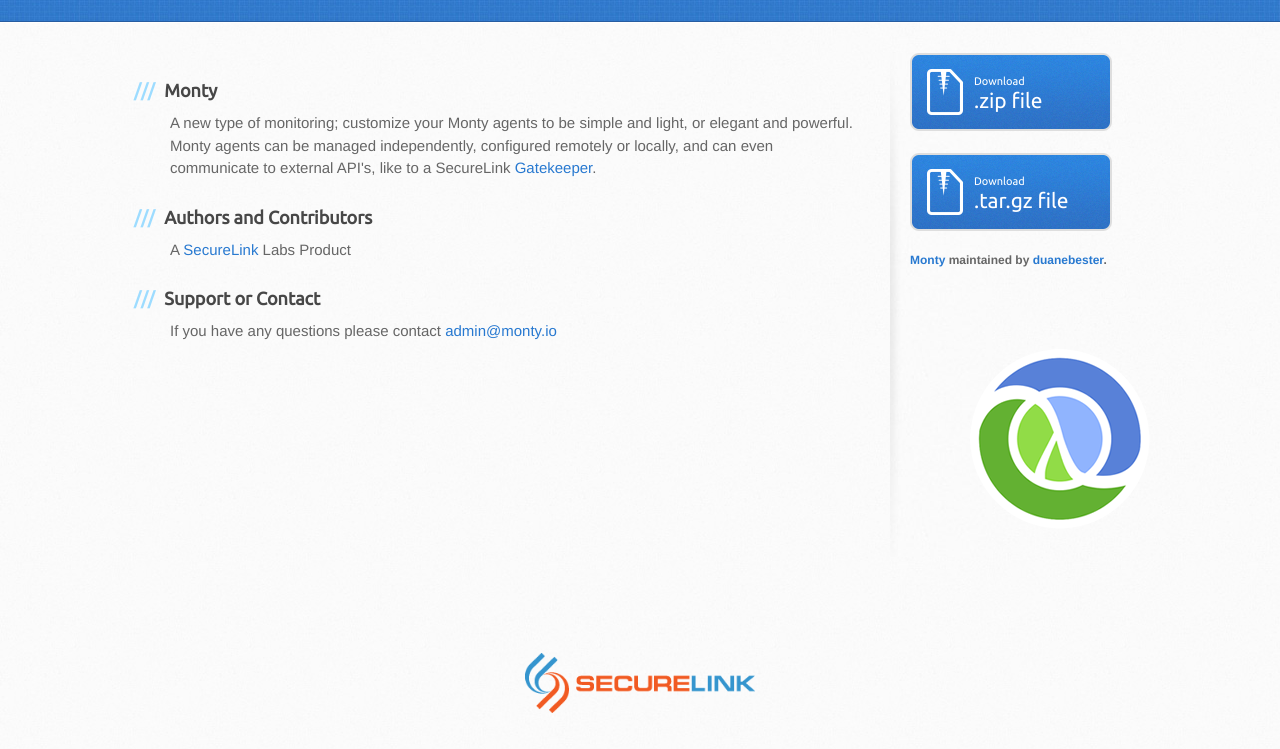
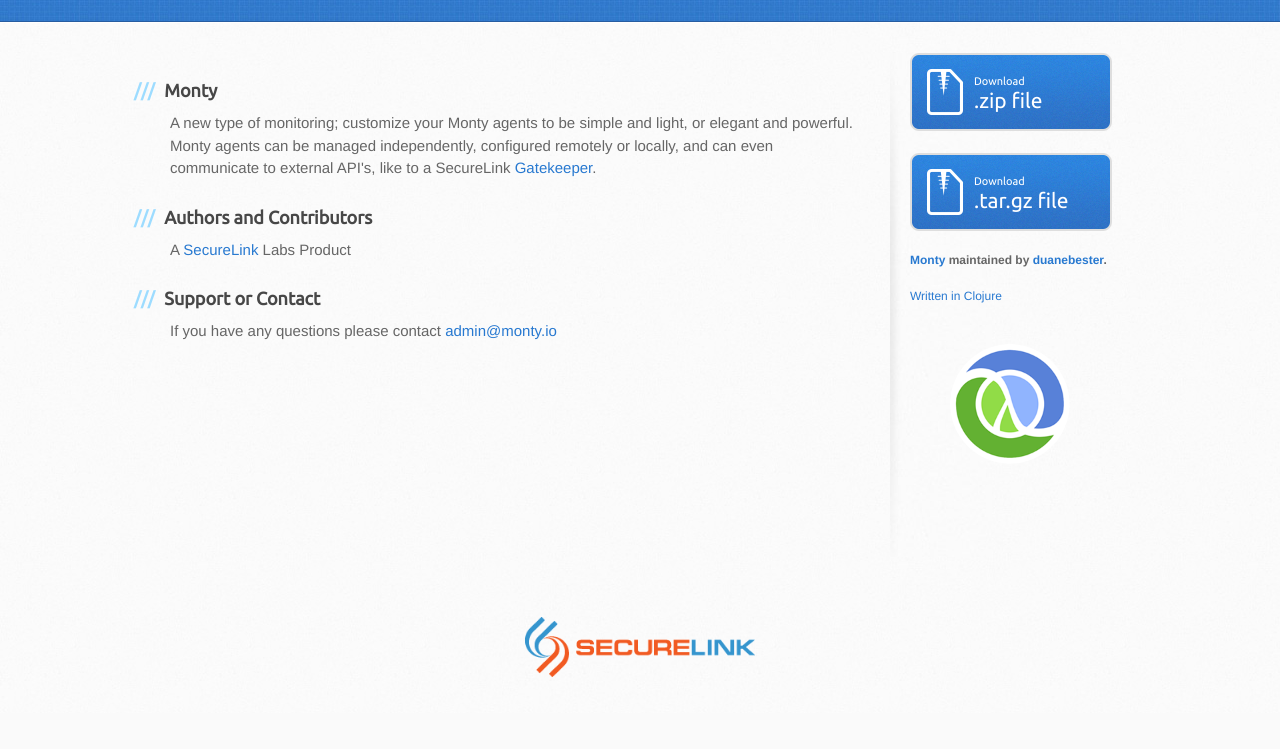
Before and after one commit to duanebester/monty-io, a plain HTML site: page index.html in a window 1280 px wide. Shown: the part 179-928 px from the top of the page. After the commit the page ends 892 px from the top, so only its background shows below. Drawn offline with Linux system fonts and the light colour scheme.

Commit message:
clojure logo -header

```diff
--- a/index.html
+++ b/index.html
@@ -57,7 +57,8 @@
           <p class="repo-owner"><a href="https://github.com/duanebester/monty-io">Monty</a> maintained by <a href="https://github.com/duanebester">duanebester</a>.</p>
 
           <a href="http://clojure.org">
-            <img src="images/tech-clojure.png">
+            Written in Clojure
+            <img src="images/tech-clojure.png" height="200px">
           </a>
 
         </aside>
```
